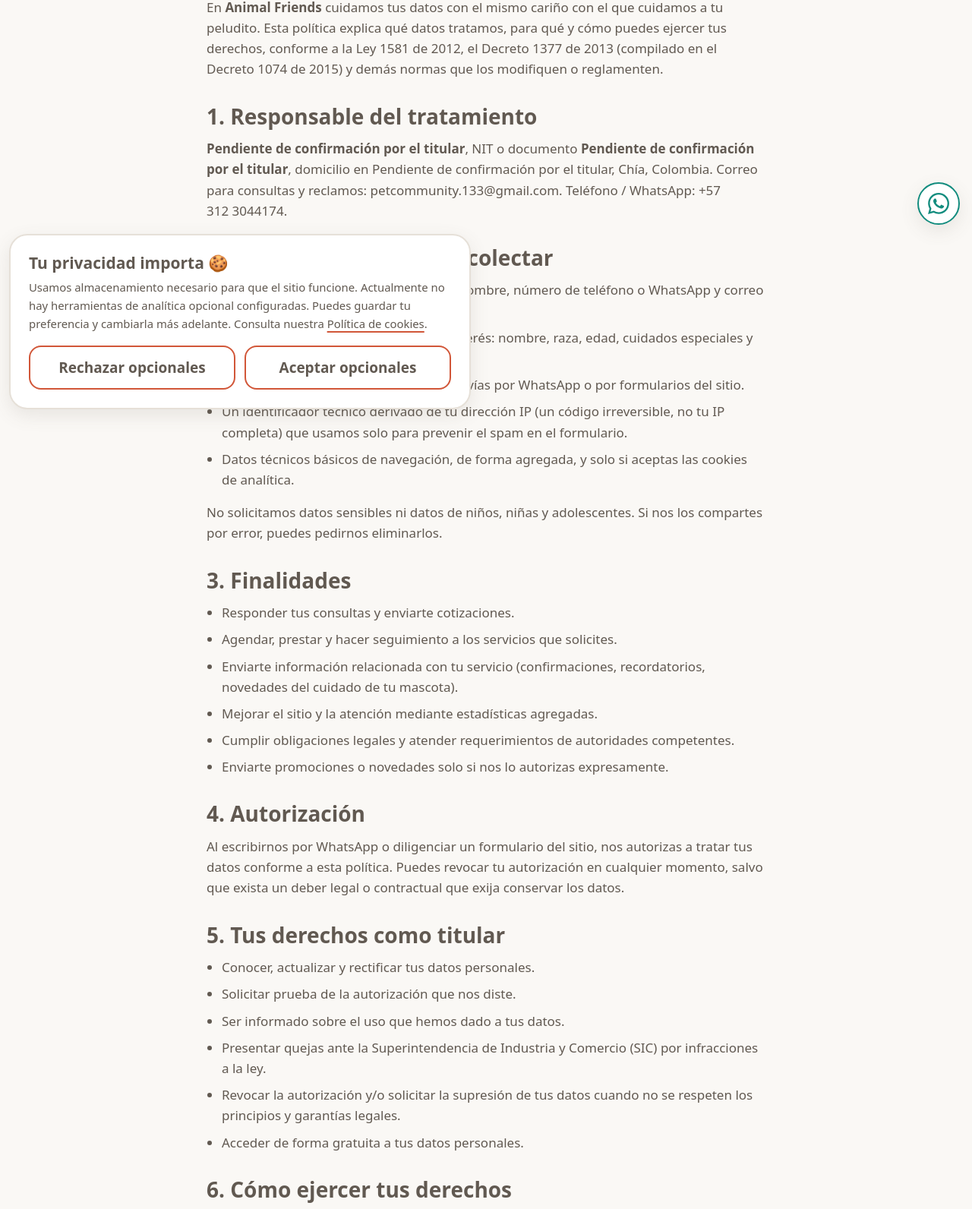
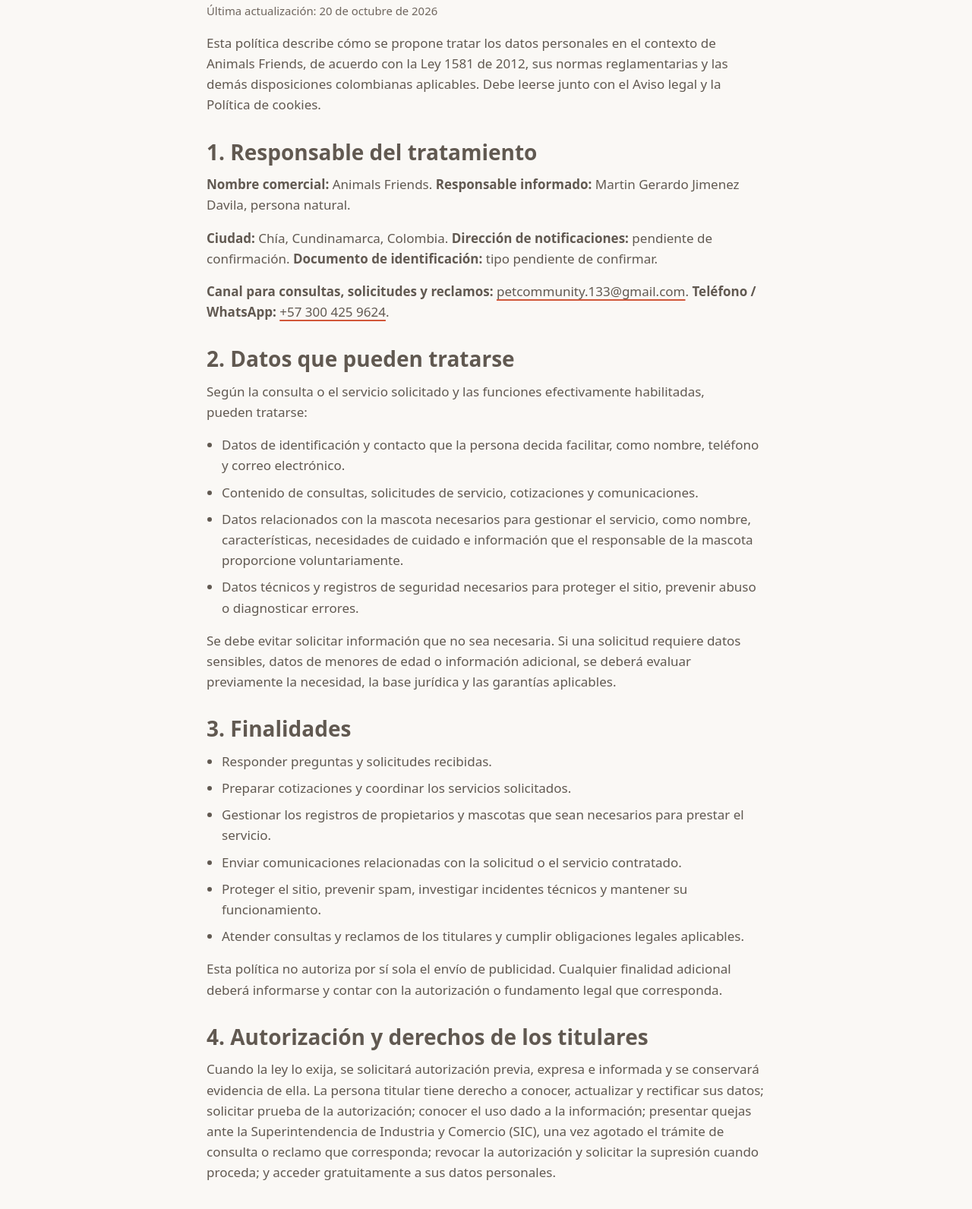
Before and after one commit to AnimalsFriends/Afriends, a website: page politica-privacidad.html in a window 1280 px wide. Shown: the part 249-1841 px from the top of the page at 76% size. Drawn offline with Linux system fonts and the light colour scheme; no server answers.

Commit message:
Actualizar política de privacidad con finalidades y derechos informados

```diff
--- a/politica-privacidad.html
+++ b/politica-privacidad.html
@@ -3,132 +3,70 @@
 <head>
   <meta charset="UTF-8">
   <meta name="viewport" content="width=device-width, initial-scale=1">
-  <title>Política de privacidad | Animal Friends</title>
-  <meta name="description" content="Política de tratamiento de datos personales de Animal Friends: qué datos tratamos, finalidades y cómo ejercer tus derechos.">
+  <title>Política de privacidad | Animals Friends</title>
+  <meta name="description" content="Política de tratamiento de datos personales de Animals Friends y canales para ejercer los derechos de los titulares.">
   <meta name="theme-color" content="#D15638">
   <link rel="icon" href="favicon.ico" sizes="any">
-  <link rel="icon" type="image/png" sizes="16x16" href="img/favicon-16x16.png">
-  <link rel="icon" type="image/png" sizes="32x32" href="img/favicon-32x32.png">
-  <link rel="apple-touch-icon" sizes="180x180" href="img/apple-touch-icon.png">
-  <link rel="manifest" href="site.webmanifest">
-
-  <!-- Estilos globales: tokens -> base -> componentes -> layout (orden importante) -->
   <link rel="stylesheet" href="assets/css/tokens.css">
   <link rel="stylesheet" href="assets/css/base.css">
   <link rel="stylesheet" href="assets/css/components.css">
   <link rel="stylesheet" href="assets/css/layout.css">
-  <!-- seo:start (generado por scripts/build.mjs: no editar a mano) -->
-  <link rel="canonical" href="https://animalsfriends.github.io/Afriends/politica-privacidad.html">
-  <meta property="og:type" content="website">
-  <meta property="og:locale" content="es_CO">
-  <meta property="og:site_name" content="Animal Friends">
-  <meta property="og:title" content="Política de privacidad | Animal Friends">
-  <meta property="og:description" content="Política de tratamiento de datos personales de Animal Friends: qué datos tratamos, finalidades y cómo ejercer tus derechos.">
-  <meta property="og:url" content="https://animalsfriends.github.io/Afriends/politica-privacidad.html">
-  <meta property="og:image" content="https://animalsfriends.github.io/Afriends/img/animalsfriends-social-preview.png">
-  <meta property="og:image:type" content="image/png">
-  <meta property="og:image:width" content="1200">
-  <meta property="og:image:height" content="630">
-  <meta property="og:image:alt" content="Animal Friends: cuidamos a tu peludito con amor, respeto y alegría">
-  <meta name="twitter:card" content="summary_large_image">
-  <meta name="twitter:title" content="Política de privacidad | Animal Friends">
-  <meta name="twitter:description" content="Política de tratamiento de datos personales de Animal Friends: qué datos tratamos, finalidades y cómo ejercer tus derechos.">
-  <meta name="twitter:image" content="https://animalsfriends.github.io/Afriends/img/animalsfriends-social-preview.png">
-  <script type="application/ld+json" id="ld-page">{"@context":"https://schema.org","@graph":[{"@type":"WebPage","@id":"https://animalsfriends.github.io/Afriends/politica-privacidad.html#pagina","url":"https://animalsfriends.github.io/Afriends/politica-privacidad.html","name":"Política de privacidad","description":"Política de tratamiento de datos personales de Animal Friends: qué datos tratamos, finalidades y cómo ejercer tus derechos.","inLanguage":"es-CO","isPartOf":{"@id":"https://animalsfriends.github.io/Afriends/#sitio"}},{"@type":"BreadcrumbList","itemListElement":[{"@type":"ListItem","position":1,"name":"Inicio","item":"https://animalsfriends.github.io/Afriends/"},{"@type":"ListItem","position":2,"name":"Política de privacidad","item":"https://animalsfriends.github.io/Afriends/politica-privacidad.html"}]}]}</script>
-  <!-- seo:end -->
-  <!-- preload:start (generado por scripts/build.mjs: no editar a mano) -->
-  <link rel="preload" as="image" href="assets/img/logo-horizontal.webp" type="image/webp" fetchpriority="high">
-  <link rel="modulepreload" href="src/main.js">
-  <link rel="modulepreload" href="src/models/SiteConfigModel.js">
-  <link rel="modulepreload" href="src/config/env.js">
-  <link rel="modulepreload" href="src/config/site.defaults.js">
-  <link rel="modulepreload" href="src/services/supabase.js">
-  <link rel="modulepreload" href="src/utils/dom.js">
-  <link rel="modulepreload" href="src/shared/pricing.js">
-  <link rel="modulepreload" href="src/controllers/LayoutController.js">
-  <link rel="modulepreload" href="src/views/HeaderView.js">
-  <link rel="modulepreload" href="src/views/FooterView.js">
-  <link rel="modulepreload" href="src/views/WhatsAppFloatView.js">
-  <link rel="modulepreload" href="src/utils/whatsapp.js">
-  <link rel="modulepreload" href="src/services/analytics.js">
-  <link rel="modulepreload" href="src/controllers/HomeController.js">
-  <link rel="modulepreload" href="src/views/ServicesView.js">
-  <link rel="modulepreload" href="src/utils/format.js">
-  <link rel="modulepreload" href="src/controllers/SeoController.js">
-  <link rel="modulepreload" href="src/seo/structuredData.js">
-  <link rel="modulepreload" href="src/controllers/AnalyticsController.js">
-  <link rel="modulepreload" href="src/models/ConsentModel.js">
-  <link rel="modulepreload" href="src/views/ConsentBannerView.js">
-  <!-- preload:end -->
 </head>
 <body data-page="legal">
   <a class="skip-link" href="#contenido">Saltar al contenido</a>
-
-  <!-- Header: lo pinta src/views/HeaderView.js -->
-  <header id="site-header" class="site-header">
-    <noscript><div class="container"><a href="index.html">Animal Friends · Inicio</a></div></noscript>
-  </header>
-
+  <header class="site-header"><div class="container"><a href="index.html">Animals Friends · Inicio</a></div></header>
   <main id="contenido" class="section container prose">
-    <!-- DOCUMENTO BASE: completa los datos marcados [Completar: ...] en src/config/site.defaults.js y haz que un asesor legal lo revise antes de publicar. -->
-    <h1>Política de privacidad</h1>
-    <p class="meta">Última actualización: 3 de octubre de 2026</p>
-    <p>En <strong data-legal="nombre"></strong> cuidamos tus datos con el mismo cariño con el que cuidamos a tu peludito. Esta política explica qué datos tratamos, para qué y cómo puedes ejercer tus derechos, conforme a la Ley 1581 de 2012, el Decreto 1377 de 2013 (compilado en el Decreto 1074 de 2015) y demás normas que los modifiquen o reglamenten.</p>
+    <h1>Política de tratamiento de datos personales</h1>
+    <p class="meta">Última actualización: 20 de octubre de 2026</p>
+    <p>Esta política describe cómo se propone tratar los datos personales en el contexto de Animals Friends, de acuerdo con la Ley 1581 de 2012, sus normas reglamentarias y las demás disposiciones colombianas aplicables. Debe leerse junto con el Aviso legal y la Política de cookies.</p>
 
     <h2>1. Responsable del tratamiento</h2>
-    <p><strong data-legal="razonSocial"></strong>, NIT o documento <strong data-legal="nit"></strong>, domicilio en <span data-legal="direccion"></span>, <span data-legal="ciudad"></span>, Colombia. Correo para consultas y reclamos: <span data-legal="correo"></span>. Teléfono / WhatsApp: <span data-legal="telefono"></span>.</p>
+    <p><strong>Nombre comercial:</strong> Animals Friends. <strong>Responsable informado:</strong> Martin Gerardo Jimenez Davila, persona natural.</p>
+    <p><strong>Ciudad:</strong> Chía, Cundinamarca, Colombia. <strong>Dirección de notificaciones:</strong> pendiente de confirmación. <strong>Documento de identificación:</strong> tipo pendiente de confirmar.</p>
+    <p><strong>Canal para consultas, solicitudes y reclamos:</strong> <a href="mailto:petcommunity.133@gmail.com">petcommunity.133@gmail.com</a>. <strong>Teléfono / WhatsApp:</strong> <a href="https://wa.me/573004259624">+57 300 425 9624</a>.</p>
 
-    <h2>2. Datos que podemos recolectar</h2>
+    <h2>2. Datos que pueden tratarse</h2>
+    <p>Según la consulta o el servicio solicitado y las funciones efectivamente habilitadas, pueden tratarse:</p>
     <ul>
-      <li>Datos de contacto que nos compartes: nombre, número de teléfono o WhatsApp y correo electrónico.</li>
-      <li>Datos de tu mascota y del servicio de interés: nombre, raza, edad, cuidados especiales y fechas solicitadas.</li>
-      <li>El contenido de los mensajes que nos envías por WhatsApp o por formularios del sitio.</li>
-      <li>Un identificador técnico derivado de tu dirección IP (un código irreversible, no tu IP completa) que usamos solo para prevenir el spam en el formulario.</li>
-      <li>Datos técnicos básicos de navegación, de forma agregada, y solo si aceptas las cookies de analítica.</li>
+      <li>Datos de identificación y contacto que la persona decida facilitar, como nombre, teléfono y correo electrónico.</li>
+      <li>Contenido de consultas, solicitudes de servicio, cotizaciones y comunicaciones.</li>
+      <li>Datos relacionados con la mascota necesarios para gestionar el servicio, como nombre, características, necesidades de cuidado e información que el responsable de la mascota proporcione voluntariamente.</li>
+      <li>Datos técnicos y registros de seguridad necesarios para proteger el sitio, prevenir abuso o diagnosticar errores.</li>
     </ul>
-    <p>No solicitamos datos sensibles ni datos de niños, niñas y adolescentes. Si nos los compartes por error, puedes pedirnos eliminarlos.</p>
+    <p>Se debe evitar solicitar información que no sea necesaria. Si una solicitud requiere datos sensibles, datos de menores de edad o información adicional, se deberá evaluar previamente la necesidad, la base jurídica y las garantías aplicables.</p>
 
     <h2>3. Finalidades</h2>
     <ul>
-      <li>Responder tus consultas y enviarte cotizaciones.</li>
-      <li>Agendar, prestar y hacer seguimiento a los servicios que solicites.</li>
-      <li>Enviarte información relacionada con tu servicio (confirmaciones, recordatorios, novedades del cuidado de tu mascota).</li>
-      <li>Mejorar el sitio y la atención mediante estadísticas agregadas.</li>
-      <li>Cumplir obligaciones legales y atender requerimientos de autoridades competentes.</li>
-      <li>Enviarte promociones o novedades solo si nos lo autorizas expresamente.</li>
+      <li>Responder preguntas y solicitudes recibidas.</li>
+      <li>Preparar cotizaciones y coordinar los servicios solicitados.</li>
+      <li>Gestionar los registros de propietarios y mascotas que sean necesarios para prestar el servicio.</li>
+      <li>Enviar comunicaciones relacionadas con la solicitud o el servicio contratado.</li>
+      <li>Proteger el sitio, prevenir spam, investigar incidentes técnicos y mantener su funcionamiento.</li>
+      <li>Atender consultas y reclamos de los titulares y cumplir obligaciones legales aplicables.</li>
     </ul>
+    <p>Esta política no autoriza por sí sola el envío de publicidad. Cualquier finalidad adicional deberá informarse y contar con la autorización o fundamento legal que corresponda.</p>
 
-    <h2>4. Autorización</h2>
-    <p>Al escribirnos por WhatsApp o diligenciar un formulario del sitio, nos autorizas a tratar tus datos conforme a esta política. Puedes revocar tu autorización en cualquier momento, salvo que exista un deber legal o contractual que exija conservar los datos.</p>
+    <h2>4. Autorización y derechos de los titulares</h2>
+    <p>Cuando la ley lo exija, se solicitará autorización previa, expresa e informada y se conservará evidencia de ella. La persona titular tiene derecho a conocer, actualizar y rectificar sus datos; solicitar prueba de la autorización; conocer el uso dado a la información; presentar quejas ante la Superintendencia de Industria y Comercio (SIC), una vez agotado el trámite de consulta o reclamo que corresponda; revocar la autorización y solicitar la supresión cuando proceda; y acceder gratuitamente a sus datos personales.</p>
 
-    <h2>5. Tus derechos como titular</h2>
-    <ul>
-      <li>Conocer, actualizar y rectificar tus datos personales.</li>
-      <li>Solicitar prueba de la autorización que nos diste.</li>
-      <li>Ser informado sobre el uso que hemos dado a tus datos.</li>
-      <li>Presentar quejas ante la Superintendencia de Industria y Comercio (SIC) por infracciones a la ley.</li>
-      <li>Revocar la autorización y/o solicitar la supresión de tus datos cuando no se respeten los principios y garantías legales.</li>
-      <li>Acceder de forma gratuita a tus datos personales.</li>
-    </ul>
+    <h2>5. Cómo presentar consultas o reclamos</h2>
+    <p>Envía tu solicitud a <a href="mailto:petcommunity.133@gmail.com">petcommunity.133@gmail.com</a>. Describe el derecho que deseas ejercer y facilita información suficiente para identificar la consulta y verificar tu identidad de manera proporcional. No envíes contraseñas ni documentos completos si no son necesarios; si se requiere información adicional, se solicitará por un canal adecuado.</p>
+    <p>Las consultas se atenderán dentro del plazo legal aplicable —por regla general, diez (10) días hábiles— y los reclamos dentro de quince (15) días hábiles, con las prórrogas y comunicaciones previstas en la normativa colombiana cuando correspondan.</p>
 
-    <h2>6. Cómo ejercer tus derechos</h2>
-    <p>Escríbenos a <span data-legal="correo"></span> o por WhatsApp al <span data-legal="telefono"></span>, indicando tu nombre, medio de contacto y lo que necesitas. Atendemos las consultas en un máximo de diez (10) días hábiles y los reclamos en un máximo de quince (15) días hábiles, plazos que la ley permite prorrogar en los casos que ella establece.</p>
+    <h2>6. Encargados y transmisión de datos</h2>
+    <p>El funcionamiento del sitio puede implicar proveedores de alojamiento, seguridad, almacenamiento de datos y mensajería, según las funciones activas. Antes de publicar esta política como definitiva, el responsable debe verificar los proveedores efectivamente utilizados, sus condiciones, los países donde se tratan los datos y los contratos o garantías requeridos para transmisiones o transferencias internacionales. No se afirma aquí que un proveedor concreto trate datos hasta completar esa verificación.</p>
 
-    <h2>7. Terceros que nos apoyan</h2>
-    <p>Para operar el sitio y atenderte nos apoyamos en proveedores tecnológicos que tratan los datos solo para prestarnos ese servicio y con medidas de seguridad adecuadas: <strong>Cloudflare</strong> (alojamiento, seguridad y verificación antispam del formulario), <strong>Supabase</strong> (base de datos donde se guardan los mensajes del formulario) y <strong>WhatsApp / Meta</strong> (mensajería)<span data-analytics-only hidden>, y, solo si aceptas las cookies de analítica, <strong>Google</strong> (Google Analytics)</span>. Algunos pueden estar ubicados fuera de Colombia.</p>
+    <h2>7. Conservación y seguridad</h2>
+    <p>Los datos se conservarán solo durante el tiempo necesario para las finalidades informadas y para cumplir obligaciones legales o contractuales aplicables. El responsable debe definir y documentar los plazos concretos de conservación y eliminación por categoría de datos antes de publicar la versión definitiva. Se aplicarán medidas técnicas, administrativas y organizativas razonables para prevenir acceso, pérdida, uso o divulgación no autorizados.</p>
 
-    <h2>8. Seguridad y conservación</h2>
-    <p>Aplicamos medidas razonables para proteger tus datos contra acceso no autorizado, pérdida o alteración. Los conservamos mientras sean necesarios para las finalidades descritas y para cumplir obligaciones legales.</p>
+    <h2>8. Cookies y tecnologías similares</h2>
+    <p>El uso de cookies y tecnologías similares se explica en la <a href="politica-cookies.html">Política de cookies</a>. Las tecnologías no esenciales deben activarse de acuerdo con la elección válida de la persona usuaria y con la configuración real del sitio.</p>
 
     <h2>9. Cambios en esta política</h2>
-    <p>Si la actualizamos, publicaremos la nueva versión en esta página con su fecha. Consulta también nuestra <a href="politica-cookies.html">Política de cookies</a> y el <a href="aviso-legal.html">Aviso legal</a>.</p>
+    <p>Las modificaciones se publicarán en esta página con la fecha de actualización. Si cambian las finalidades del tratamiento, se informará a los titulares y se solicitará una nueva autorización cuando sea legalmente necesario.</p>
+
+    <p><strong>Pendiente antes de publicar como versión definitiva:</strong> confirmar tipo de documento del responsable, dirección de notificaciones, plazos de conservación, proveedores realmente utilizados y sus condiciones de tratamiento. Revisar además que los formularios y procesos del sitio recojan la autorización y conserven evidencia cuando sea necesaria. Este borrador no sustituye la revisión jurídica.</p>
   </main>
-
-  <!-- Footer: lo pinta src/views/FooterView.js -->
-  <footer id="site-footer" class="site-footer">
-    <noscript><div class="container"><p><a href="aviso-legal.html">Aviso legal</a> · <a href="politica-privacidad.html">Política de privacidad</a> · <a href="politica-cookies.html">Política de cookies</a></p></div></noscript>
-  </footer>
-
-  <script type="module" src="src/main.js"></script>
+  <footer class="site-footer"><div class="container"><p><a href="aviso-legal.html">Aviso legal</a> · <a href="politica-privacidad.html">Política de privacidad</a> · <a href="politica-cookies.html">Política de cookies</a></p></div></footer>
 </body>
 </html>
```
